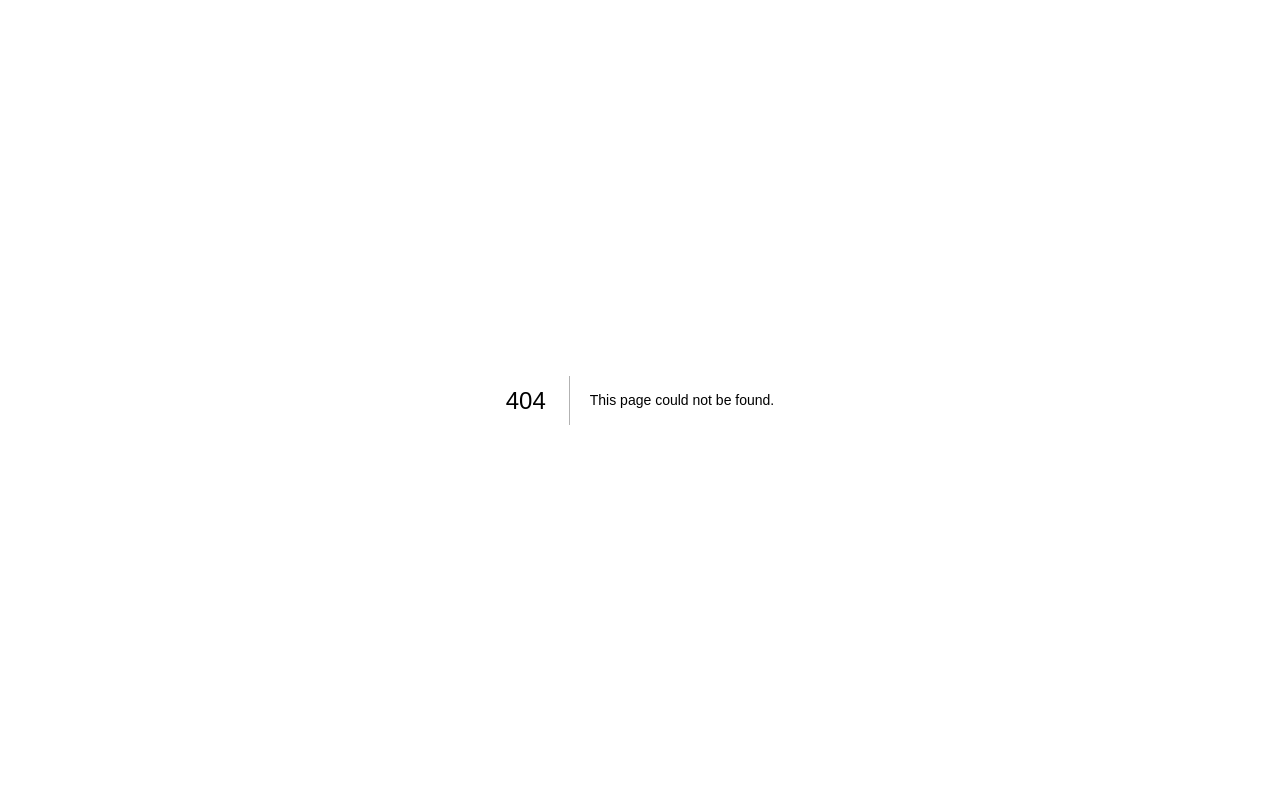
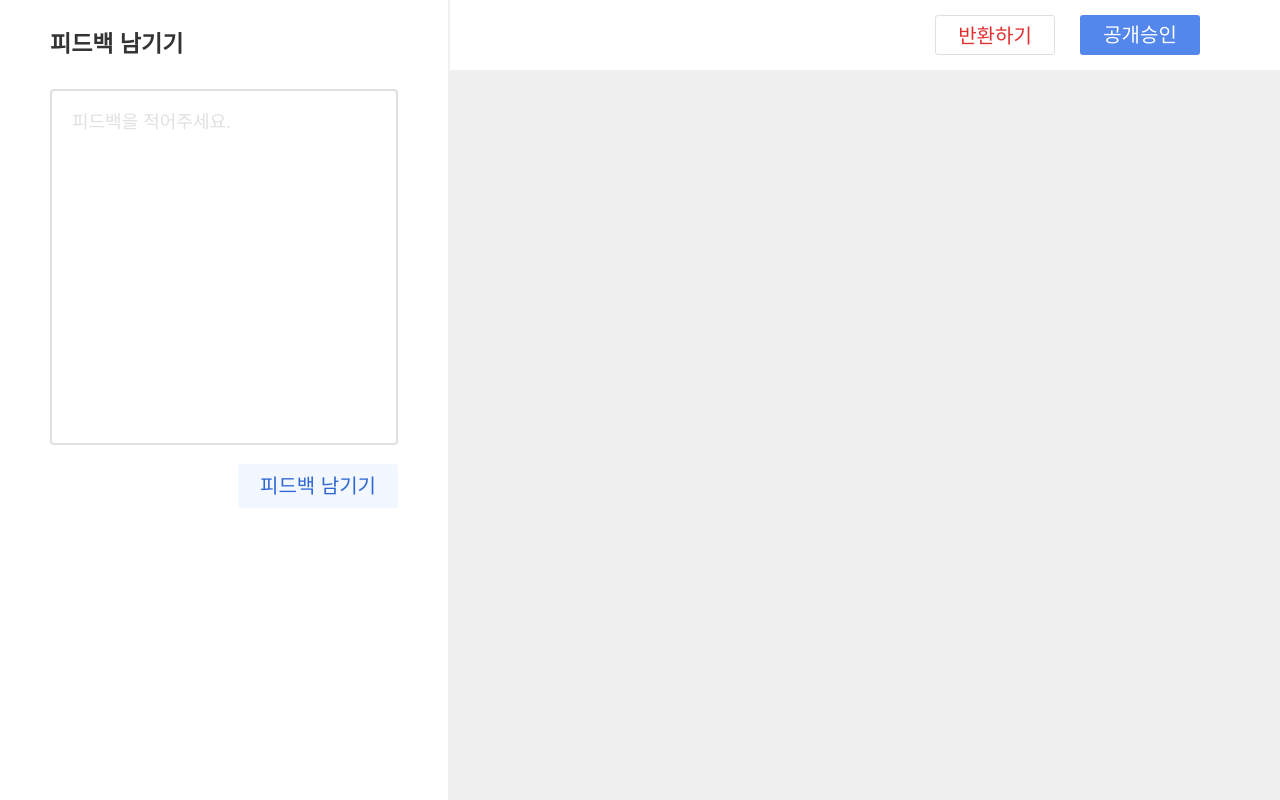
Before and after one commit to EntryDSM/Buldak, a Next.js app in the folder apps/teacher/: page /feedback/1 in a window 1280 px wide. Before the commit this address had no page. Built offline with nearby package versions, Linux system fonts and the light colour scheme.

Commit message:
feat(teacher): 피드백 페이지 추가

```diff
--- /dev/null
+++ b/apps/teacher/components/feedback/FeedbackArea.tsx
@@ -0,0 +1,53 @@
+import styled from '@emotion/styled';
+import { Button } from '@packages/ui';
+
+const FeedbackArea = () => {
+    return (
+        <_Wrapper>
+            <_Title>피드백 남기기</_Title>
+            <_TextField placeholder="피드백을 적어주세요." />
+            <Button
+                width={160}
+                height={44}
+                content="피드백 남기기"
+                fontColor="#3068D3"
+                backgroundColor="#F3F7FF"
+            />
+        </_Wrapper>
+    );
+};
+export default FeedbackArea;
+
+const _Wrapper = styled.section`
+    position: fixed;
+    width: 450px;
+    height: 100%;
+    z-index: 2;
+    background-color: ${({ theme }) => theme.color.white};
+    padding: 30px 50px;
+    border-right: 2px solid ${({ theme }) => theme.color.gay300};
+    > button {
+        margin: 15px 0 0 auto;
+    }
+`;
+const _Title = styled.h1`
+    font-size: 23px;
+    line-height: 29px;
+    font-weight: 700;
+    color: ${({ theme }) => theme.color.black};
+`;
+const _TextField = styled.textarea`
+    width: 100%;
+    height: 356px;
+    border: 2px solid ${({ theme }) => theme.color.gray500};
+    border-radius: 4px;
+    padding: 20px;
+    resize: none;
+    margin-top: 30px;
+    font-size: 18px;
+    line-height: 23px;
+    color: ${({ theme }) => theme.color.black};
+    ::placeholder {
+        color: ${({ theme }) => theme.color.gray500};
+    }
+`;
--- /dev/null
+++ b/apps/teacher/components/feedback/Header.tsx
@@ -0,0 +1,42 @@
+import styled from '@emotion/styled';
+import { Button } from '@packages/ui';
+
+const Header = () => {
+    return (
+        <_Wrapper>
+            <_ButtonsWrapper>
+                <Button
+                    width={120}
+                    height={40}
+                    content="반환하기"
+                    fontColor="#E03131"
+                    borderColor="#E0E0E0"
+                />
+                <Button
+                    width={120}
+                    height={40}
+                    fontColor="#FFFFFF"
+                    backgroundColor="#5387EC"
+                    content="공개승인"
+                />
+            </_ButtonsWrapper>
+        </_Wrapper>
+    );
+};
+export default Header;
+
+const _Wrapper = styled.header`
+    width: 100%;
+    height: 70px;
+    background-color: ${({ theme }) => theme.color.white};
+    display: flex;
+    align-items: center;
+    padding-right: 80px;
+`;
+const _ButtonsWrapper = styled.div`
+    margin-left: auto;
+    display: flex;
+    gap: 25px;
+    > button {
+    }
+`;
--- /dev/null
+++ b/apps/teacher/pages/feedback/[id].tsx
@@ -0,0 +1,19 @@
+import styled from '@emotion/styled';
+import Header from '../../components/feedback/Header';
+import FeedbackArea from '../../components/feedback/FeedbackArea';
+
+const FeedbackPage = () => {
+    return (
+        <_Wrapper>
+            <FeedbackArea />
+            <Header />
+        </_Wrapper>
+    );
+};
+export default FeedbackPage;
+
+const _Wrapper = styled.section`
+    width: 100vw;
+    height: 100vh;
+    background-color: ${({ theme }) => theme.color.gay300};
+`;
```
